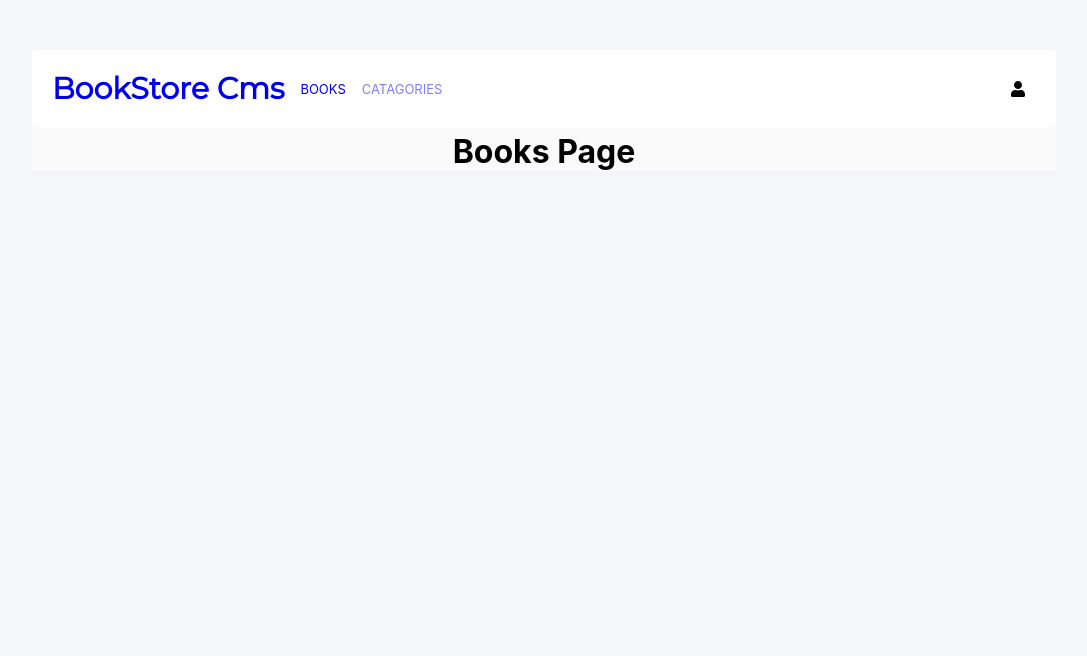
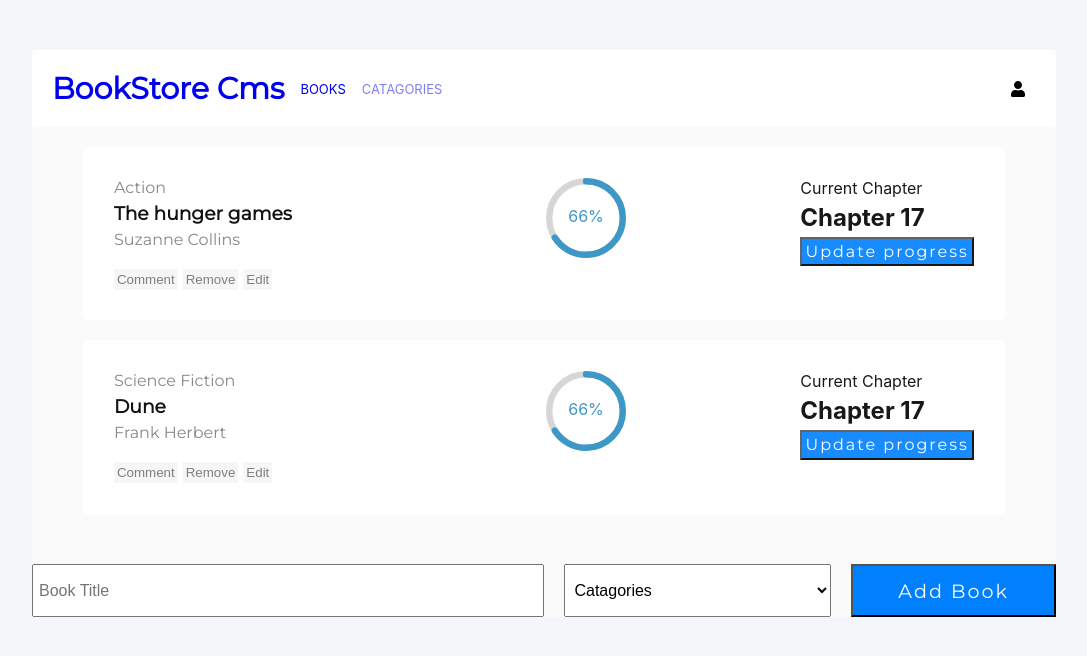
Before and after one commit to zmekonnen251/book-store-cms, a React (Create React App) app: page /books in a window 1280 px wide. Shown: the top 656 px of the page, without its empty margins (96-1183 px from the left). Built offline with nearby package versions, Linux system fonts and the light colour scheme.

Commit message:
Make changes based on required changes given by the code reviewer

```diff
--- a/package.json
+++ b/package.json
@@ -6,6 +6,7 @@
     "@testing-library/jest-dom": "^5.16.3",
     "@testing-library/react": "^12.1.4",
     "@testing-library/user-event": "^13.5.0",
+    "prop-types": "^15.8.1",
     "react": "^17.0.2",
     "react-circular-progressbar": "^2.0.4",
     "react-dom": "^17.0.2",
--- a/src/App.js
+++ b/src/App.js
@@ -3,7 +3,6 @@ import './App.css';
 
 import NavBar from './components/NavBar';
 import BookList from './components/BookList';
-import Books from './pages/Books';
 import Catagories from './pages/Catagories';
 import NotMatch from './pages/NotMatch';
 
@@ -13,7 +12,7 @@ function App() {
       <NavBar />
       <Routes>
         <Route exact path="/" element={<BookList />} />
-        <Route path="/books" element={<Books />} />
+        <Route path="/books" element={<BookList />} />
         <Route path="/catagories" element={<Catagories />} />
         <Route path="*" element={<NotMatch />} />
       </Routes>
--- a/src/components/Book.js
+++ b/src/components/Book.js
@@ -1,22 +1,27 @@
+import React from 'react';
+import PropTypes from 'prop-types';
 import { CircularProgressbar } from 'react-circular-progressbar';
-import classes from './Books.module.css';
+import classes from './Book.module.css';
 import 'react-circular-progressbar/dist/styles.css';
 
 const percentage = 66;
-const Book = () => (
-  <>
+const Book = (props) => {
+  const { catagory, title, author } = props;
+
+  return (
+    <div>
       <div className={classes.bookCard}>
         <div className={classes.bookInfo}>
           <div>
-          <p className={classes.catagory}>The Hunger Games</p>
-          <h3 className={classes.title}>Suzanne Collins</h3>
-          <p className={classes.author}>Action</p>
+            <p className={classes.catagory}>{catagory}</p>
+            <h3 className={classes.title}>{title}</h3>
+            <p className={classes.author}>{author}</p>
           </div>
-        <ul className={classes.action}>
-          <li>Comment</li>
-          <li>Remove</li>
-          <li>Edit</li>
-        </ul>
+          <div className={classes.action} style={{ flexDirection: 'row' }}>
+            <button type="button">Comment</button>
+            <button type="button">Remove</button>
+            <button type="button">Edit</button>
+          </div>
         </div>
 
         <div className={classes.circle}>
@@ -31,7 +36,14 @@ const Book = () => (
           </button>
         </div>
       </div>
-  </>
+    </div>
   );
+};
+
+Book.propTypes = {
+  title: PropTypes.string.isRequired,
+  author: PropTypes.string.isRequired,
+  catagory: PropTypes.string.isRequired,
+};
 
 export default Book;
--- a/src/components/Books.module.css
+++ b/src/components/Book.module.css
@@ -20,6 +20,19 @@
   flex-direction: column;
   gap: 20px;
   width: 30%;
+}
+
+.action {
+  display: flex;
+  gap: 5px;
+  opacity: 0.5;
+}
+
+.action button {
+  width: fit-content;
+  border: none;
+  padding: 3px;
+  cursor: pointer;
 }
 
 .bookInfo div {
@@ -45,14 +58,6 @@
   font-family: 'Montserrat', sans-serif;
 }
 
-.action {
-  display: flex;
-  list-style: none;
-  flex-direction: row;
-  gap: 5px;
-  opacity: 0.5;
-}
-
 .button {
   background-color: #007fff;
   color: white;
--- a/src/components/BookList.js
+++ b/src/components/BookList.js
@@ -1,15 +1,35 @@
+import React from 'react';
 import Book from './Book';
 import AddBook from './AddBook';
 
-function BookList() {
-  return (
-    <>
-      <Book />
-      <Book />
-      <Book />
-      <Book />
-      <AddBook />
-    </>
-  );
-}
+const books = [
+  {
+    key: 1,
+    title: 'The hunger games',
+    catagory: 'Action',
+    author: 'Suzanne Collins',
+  },
+  {
+    key: 2,
+    title: 'Dune',
+    catagory: 'Science Fiction',
+    author: 'Frank Herbert',
+  },
+];
+
+const BookList = () => (
+  <>
+    {books.map((book) => (
+      <Book
+        key={book.key}
+        title={book.title}
+        author={book.author}
+        catagory={book.catagory}
+      />
+    ))}
+
+    <AddBook />
+  </>
+);
+
 export default BookList;
--- a/src/pages/Books.js
+++ /dev/null
@@ -1,9 +0,0 @@
-import classes from './Books.module.css';
-
-const Books = () => (
-  <div className={classes.books}>
-    <h1>Books Page</h1>
-  </div>
-);
-
-export default Books;
--- a/src/pages/Books.module.css
+++ /dev/null
@@ -1,3 +0,0 @@
-.books {
-  text-align: center;
-}
--- a/src/pages/Catagories.js
+++ b/src/pages/Catagories.js
@@ -2,7 +2,9 @@ import classes from './Catagories.module.css';
 
 const Catagories = () => (
   <div className={classes.catagories}>
-    <h1>Catagories Page</h1>
+    <button type="button" className={classes.button}>
+      Check status
+    </button>
   </div>
 );
 
--- a/src/pages/Catagories.module.css
+++ b/src/pages/Catagories.module.css
@@ -1,3 +1,12 @@
+.button {
+  background-color: #007fff;
+  color: white;
+  padding: 0.8rem;
+  font-family: 'Montserrat', sans-serif;
+  width: fit-content;
+  font-size: 1.2rem;
+  letter-spacing: 2px;
+}
 .catagories {
   text-align: center;
 }
```
Also changed, not shown: 1 other file (tests, documents, lock files or other folders). Lines whose indentation alone changed are shown as unchanged.
